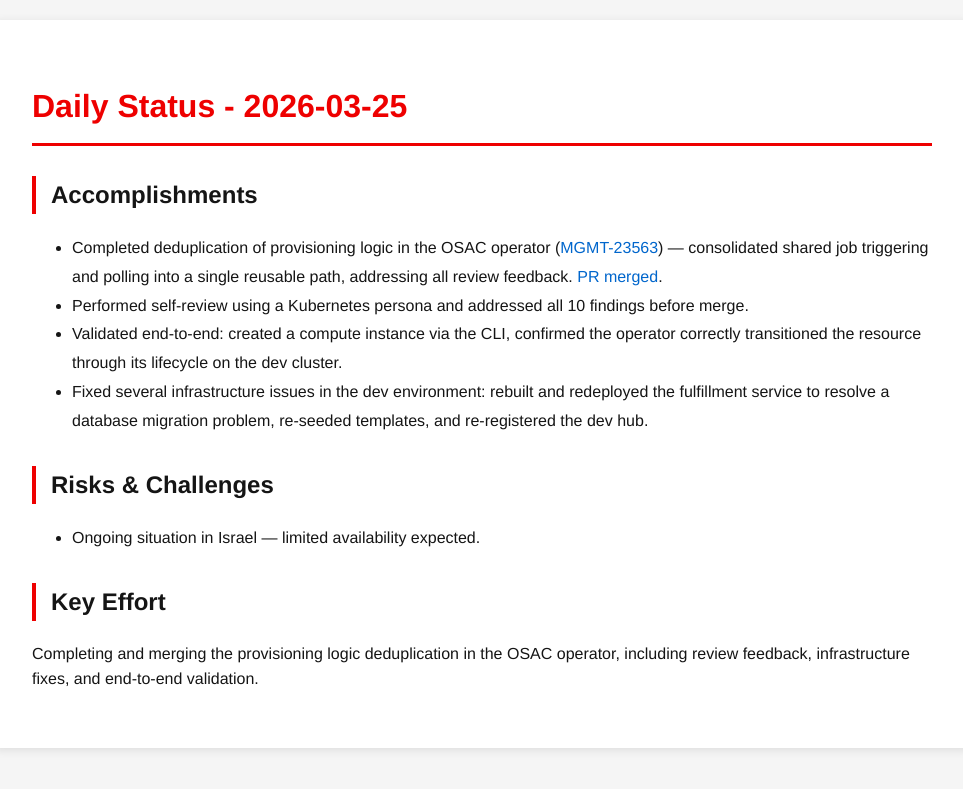
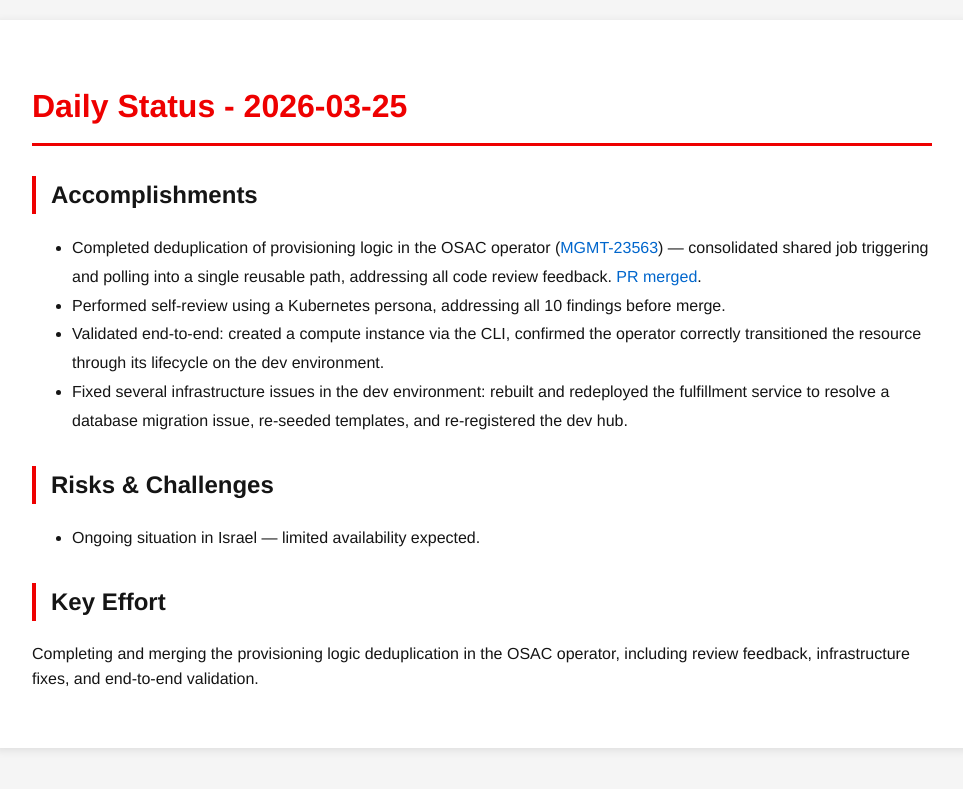
Before and after one commit to tzvatot/daily-status, a Jekyll site: the page built from 2026-03-25.md, in a window 1280 px wide. Shown: the top 789 px of the page, without its empty margins (158-1121 px from the left). Built offline with Jekyll 4.4.1, drawn with Linux system fonts in a browser that asks for light colours.

Commit message:
Daily status update - 2026-03-25

```diff
--- a/2026-03-25.md
+++ b/2026-03-25.md
@@ -7,10 +7,10 @@
 # Daily Status - 2026-03-25
 
 ## Accomplishments
-- Completed deduplication of provisioning logic in the OSAC operator ([MGMT-23563](https://issues.redhat.com/browse/MGMT-23563)) — consolidated shared job triggering and polling into a single reusable path, addressing all review feedback. [PR merged](https://github.com/osac-project/osac-operator/pull/153).
-- Performed self-review using a Kubernetes persona and addressed all 10 findings before merge.
-- Validated end-to-end: created a compute instance via the CLI, confirmed the operator correctly transitioned the resource through its lifecycle on the dev cluster.
-- Fixed several infrastructure issues in the dev environment: rebuilt and redeployed the fulfillment service to resolve a database migration problem, re-seeded templates, and re-registered the dev hub.
+- Completed deduplication of provisioning logic in the OSAC operator ([MGMT-23563](https://issues.redhat.com/browse/MGMT-23563)) — consolidated shared job triggering and polling into a single reusable path, addressing all code review feedback. [PR merged](https://github.com/osac-project/osac-operator/pull/153).
+- Performed self-review using a Kubernetes persona, addressing all 10 findings before merge.
+- Validated end-to-end: created a compute instance via the CLI, confirmed the operator correctly transitioned the resource through its lifecycle on the dev environment.
+- Fixed several infrastructure issues in the dev environment: rebuilt and redeployed the fulfillment service to resolve a database migration issue, re-seeded templates, and re-registered the dev hub.
 
 ## Risks & Challenges
 - Ongoing situation in Israel — limited availability expected.
```
